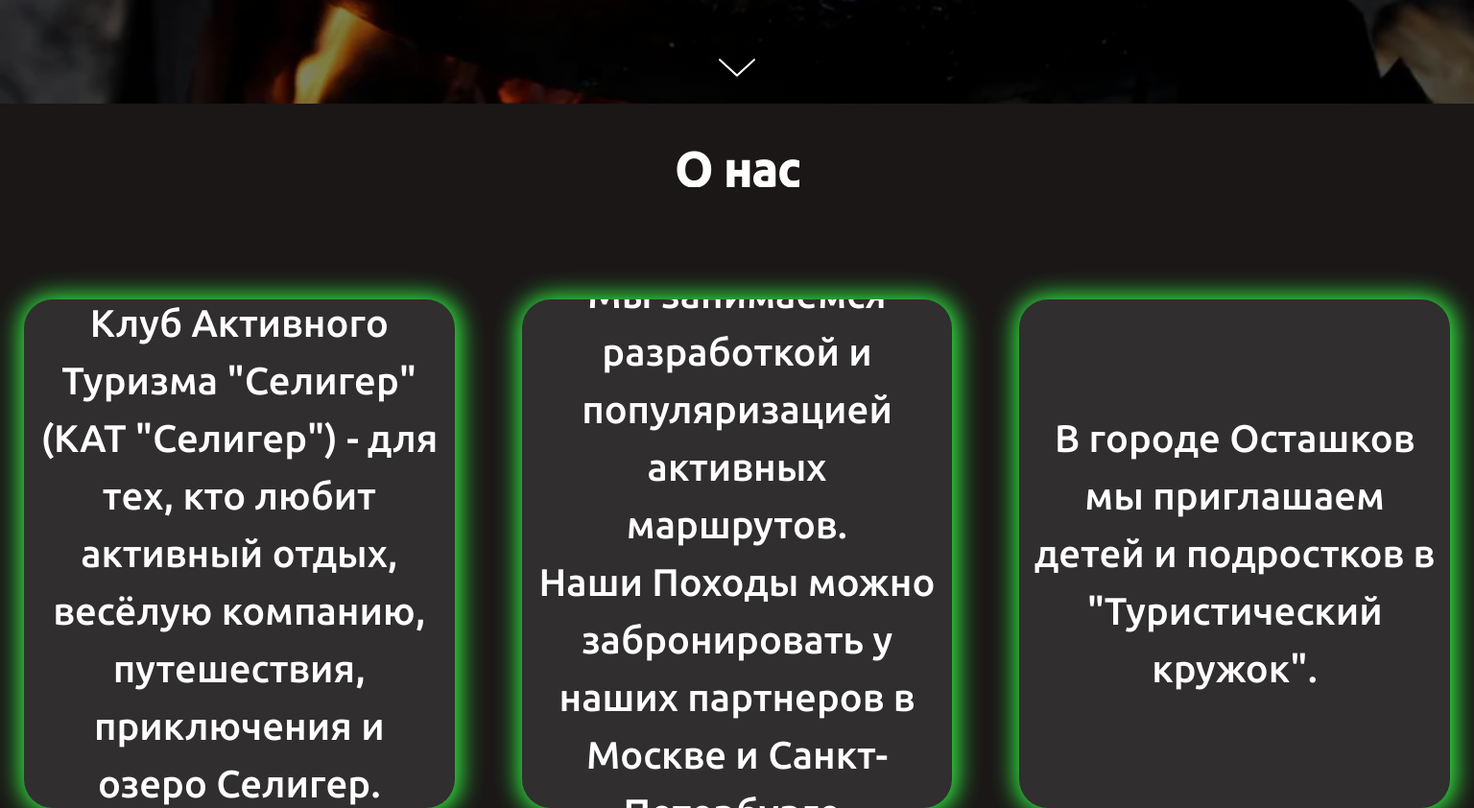
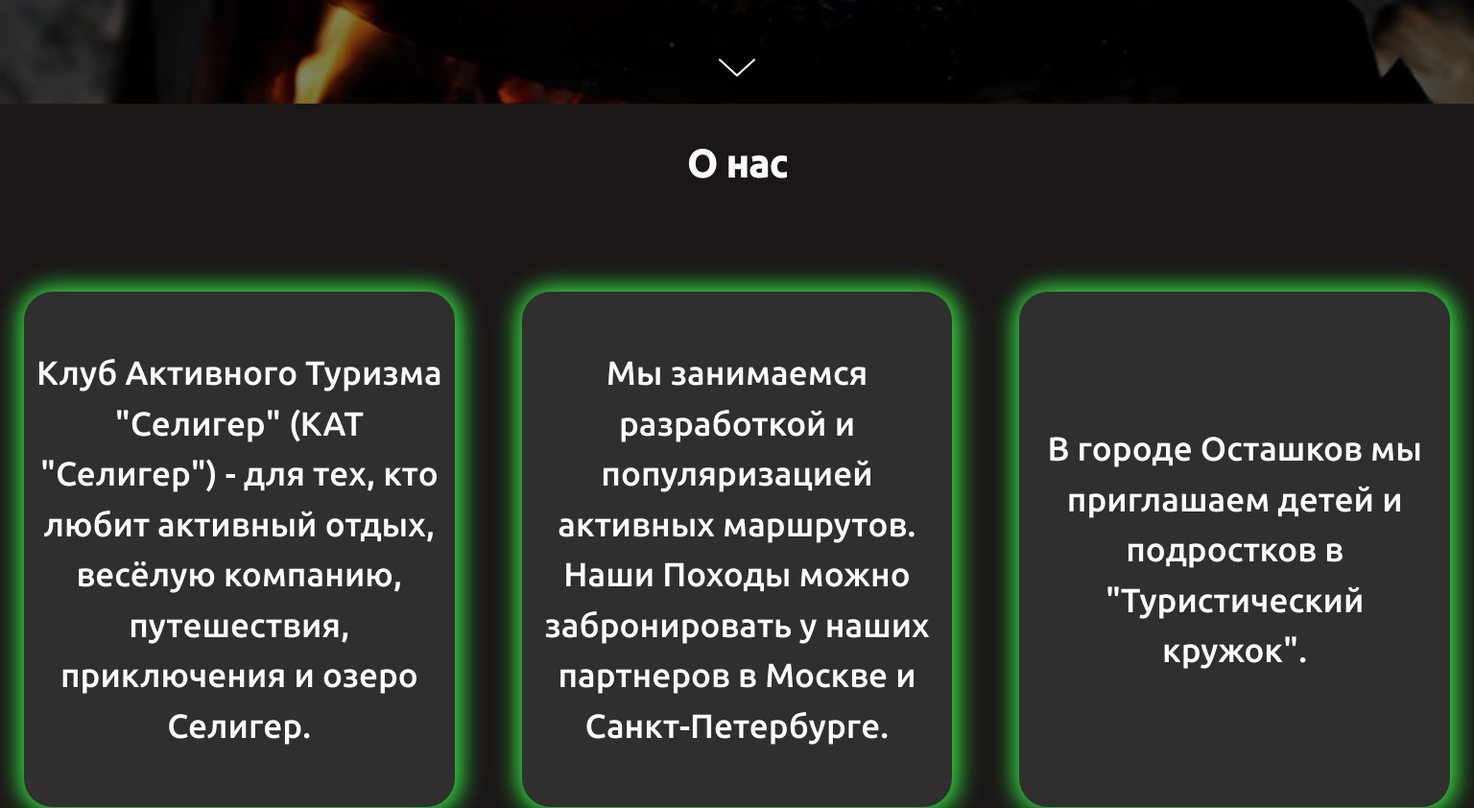
Before and after one commit to AleksandrBel15/kat-seliger, a website built with Vite: page src/index.html in a window 1536 px wide. Shown: the part 692-1534 px from the top of the page at 96% size. Built offline with nearby package versions, Linux system fonts and the light colour scheme.

Commit message:
fix: security

```diff
--- a/src/components/AboutUs/About.js
+++ b/src/components/AboutUs/About.js
@@ -2,12 +2,13 @@ import './About.scss';
 
 export default class About {
     constructor() {
-        this.element = this.render();
+        this.element = this.#render();
     }
 
-    render() {
+    #render() {
         const sectionAbout = document.createElement('section');
         sectionAbout.className = 'about';
+        sectionAbout.classList.add('flex-center');
         sectionAbout.innerHTML = `
             <h2 class="about__title ubuntu-medium">О нас</h2>
             <div class="about__cards flex-center ubuntu-medium">
--- a/src/components/AboutUs/About.scss
+++ b/src/components/AboutUs/About.scss
@@ -1,9 +1,7 @@
 @use "../../styles/base/reset";
 
 .about {
-  display: flex;
   flex-direction: column;
-  align-items: center;
   height: 100vh;
   width: 100%;
   gap: 20px;
@@ -100,12 +98,12 @@
 
 @media (min-width: 1441px) {
   .about__title {
-    font-size: 50px;
+    font-size: 40px;
     margin-top: 40px;
   }
 
   .about__card {
     width: 500px;
-    font-size: 40px;
+    font-size: 35px;
   }
 }
```
